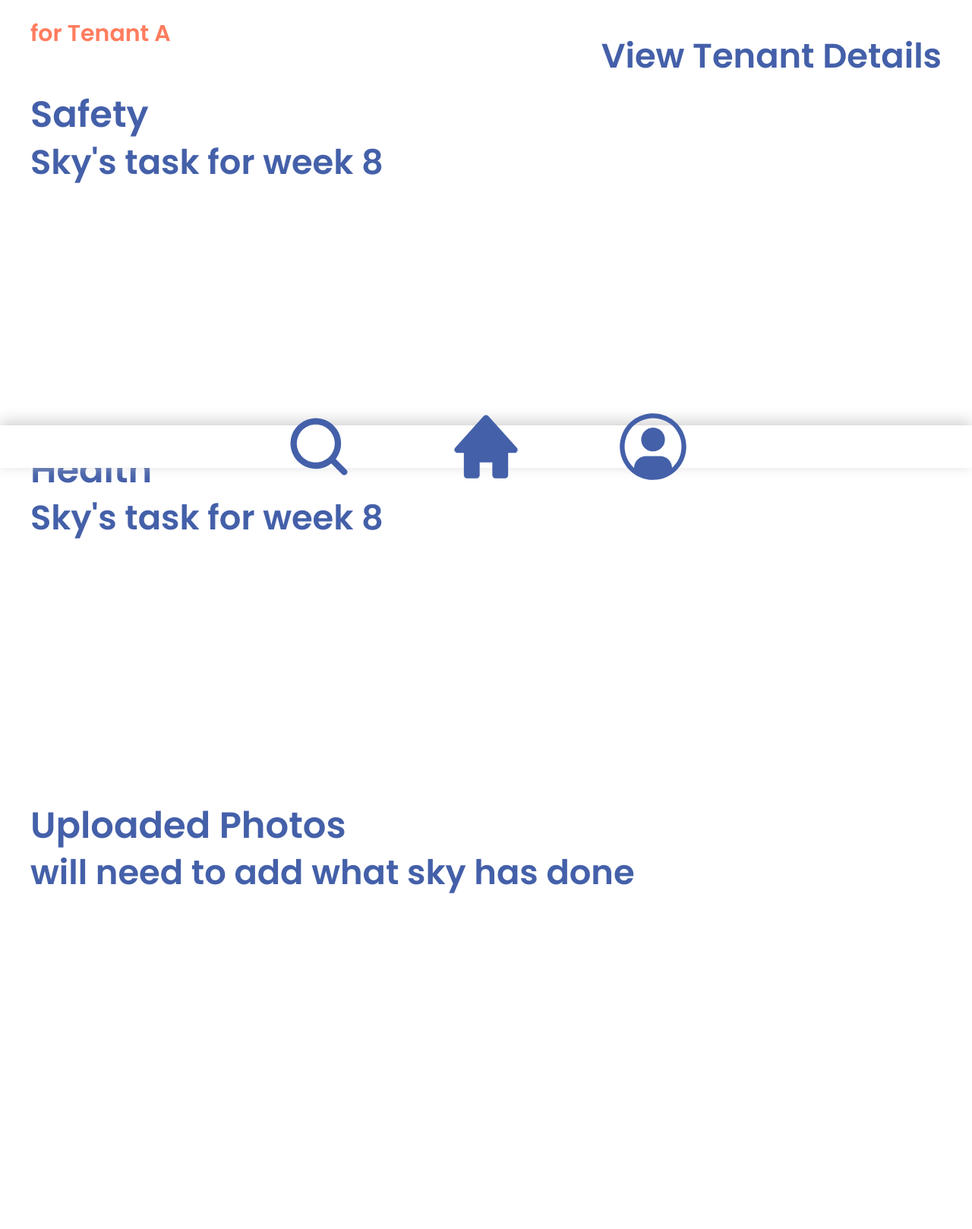
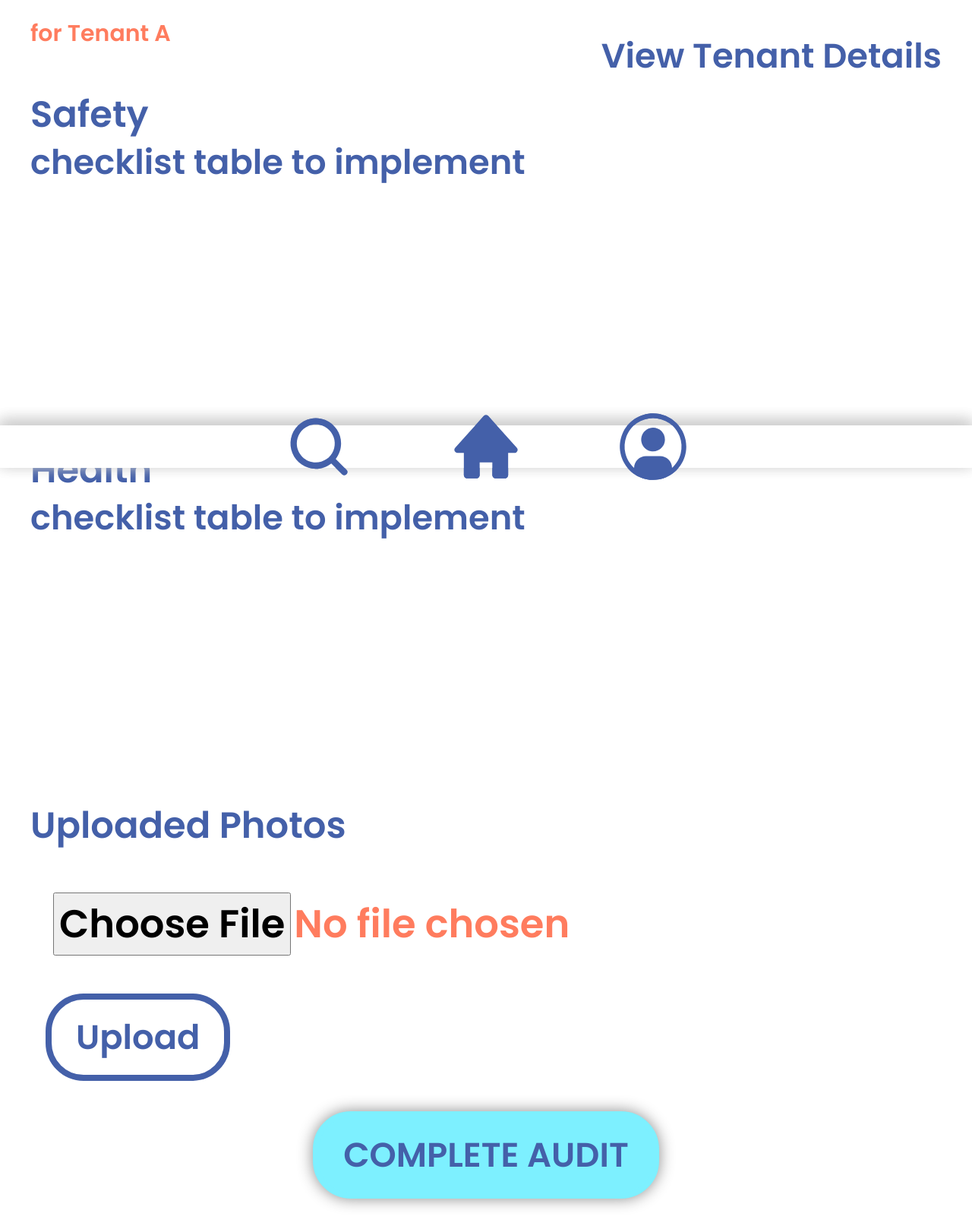
Before and after one commit to rebbyling/50003-frontend, a Django app: page /create_audit/ in a window 1280 px wide. Shown: the part 184-1802 px from the top of the page at 76% size. Before the commit the page ends 1360 px from the top, so only its background shows below. Run offline with Django 3.2, Linux system fonts and the light colour scheme; a user stored in the database is signed in; some libraries are stand-ins or nearby versions.

Commit message:
auditform UI edits

```diff
--- a/SingHealth/accounts/templates/accounts/audit_form.html
+++ b/SingHealth/accounts/templates/accounts/audit_form.html
@@ -1,12 +1,26 @@
-{% extends 'accounts/main.html'%} {% load static %} {% block content %}
-
+{% extends 'accounts/main.html'%}
+{% load static %}
+{% block content %}
+<!DOCTYPE html>
+<html>
+  <head>
+    <title>Navbar</title>
+<link rel="stylesheet" href="{% static 'CSS/index.css' %}" />
+  </head>
+</html>
+<body>
 <h1>AUDIT XX</h1>
 <a class="viewDetails">View Tenant Details</a>
 <h4>for Tenant A</h4>
 <h3>Safety</h3>
-<div class="tableContainer">Sky's task for week 8</div>
+<div class="tableContainer">checklist table to implement</div>
 <h3>Health</h3>
-<div class="tableContainer">Sky's task for week 8</div>
+<div class="tableContainer">checklist table to implement</div>
 <h3>Uploaded Photos</h3>
-<div>will need to add what sky has done</div>
+<div class="padding"> {% include 'accounts/upload_image.html' %}</div>
+<div class="centre">
+<button class="completeAudit">COMPLETE AUDIT</button>
+</div>
+
+</body>
 {% endblock %}
--- a/SingHealth/accounts/templates/accounts/main.html
+++ b/SingHealth/accounts/templates/accounts/main.html
@@ -19,7 +19,7 @@
     <link
       rel="stylesheet"
       type="text/css"
-      href="{% static '/css/index.css' %}"
+      href="{% static '/CSS/index.css' %}"
     />
   </head>
   <body>
--- a/SingHealth/accounts/templates/accounts/tenantsdetails.html
+++ b/SingHealth/accounts/templates/accounts/tenantsdetails.html
@@ -20,7 +20,7 @@
         <h4>Status : {{tenants.status}}</h4>
         <h4>Description : {{tenants.description}}</h4>
 
-        <h2>Chart</h2>
+        <h2>Past Audit Scores</h2>
         {% include "./chart.html" %}
 
         <h2>Tenants</h2>
--- a/SingHealth/accounts/templates/accounts/upload_image.html
+++ b/SingHealth/accounts/templates/accounts/upload_image.html
@@ -1,12 +1,18 @@
 {% extends 'accounts/main.html' %}
+{% load static %}
 {% block content %}
-    <h2>Upload</h2>
+<head>
+<link rel="stylesheet" href="{% static '/CSS/index.css' %}"/>
+  </head>
+<div>
     <form method="post" enctype="multipart/form-data">
     {% csrf_token %}
-    <input type="file" name="document">
-    <button type="submit">Submit</button>
+    <input class="uploadImage" type="file" name="document">
+    <button class="uploadSubmit" type="submit">Upload</button>
     </form>
     {% if url %}
         <p>Uploaded file: <a href="{{ url }}">{{ url }}</a></p>
     {% endif %}
+    </div>
+
 {% endblock %}
--- a/SingHealth/static/CSS/index.css
+++ b/SingHealth/static/CSS/index.css
@@ -5,12 +5,11 @@
   font-weight: 350;
   font-size: 3.5vw;
 }
-button.uploadButton {
-  background: rgb(255, 124, 94);
-  border: 4px;
-  border-radius: 27px;
+
+.uploadImage {
+  margin-top: 30px;
   text-align: left;
-  padding: 10px;
+  padding: 30px;
   box-sizing: inherit;
 }
 
@@ -201,3 +200,34 @@
 .updateButton {
   color: #ff7c5e;
 }
+
+.uploadSubmit {
+  border-color:#4460a9;
+  border-style: solid;
+  border-width: 8px;
+  padding: 1rem 2rem;
+  margin: 20px;
+  border-radius: 50px;
+  background-color: #ffffff;
+  color: #4460a9;
+}
+
+.centre {
+  display: block;
+  justify-content: center;
+  align-items: center;
+  display: flex;
+
+}
+.completeAudit {
+  border-color:#7df0ff;
+  border-style: solid;
+  border-width: 8px;
+  padding: 1rem 2rem;
+  margin-top: 20px;
+  border-radius: 50px;
+  background-color: #7df0ff;
+  color: #4460a9;
+  text-decoration: none;
+  box-shadow: 0px 0px 20px rgb(139, 139, 139);
+}
```
Also changed, not shown: SingHealth/db.sqlite3.
